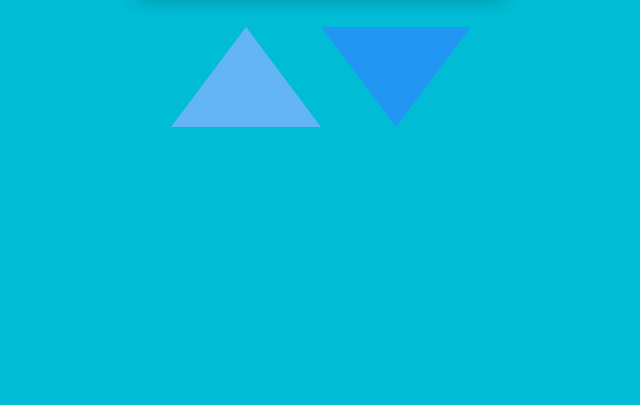
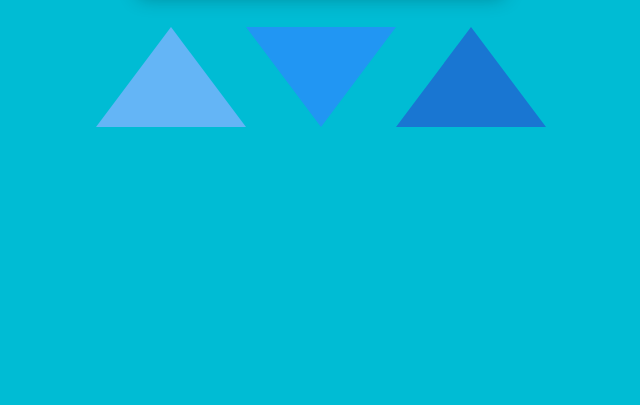
Before and after one commit to WebDevTuts/css_diamond_shape, a plain HTML site: page index.html in a window 1280 px wide. Shown: the part 395-800 px from the top of the page, without its empty margins (319-959 px from the left). Drawn offline with Linux system fonts and the light colour scheme.

Commit message:
Add styles for .three

```diff
--- a/style.css
+++ b/style.css
@@ -45,3 +45,11 @@ h1 {
   border-left: 75px solid transparent;
   border-top: 100px solid #2196f3;
 }
+
+.three {
+  width: 0;
+  height: 0;
+  border-right: 75px solid transparent;
+  border-left: 75px solid transparent;
+  border-bottom: 100px solid #1976d2;
+}
```
